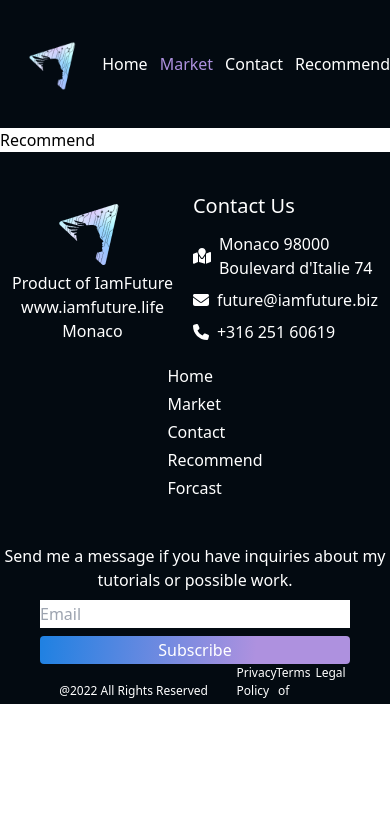
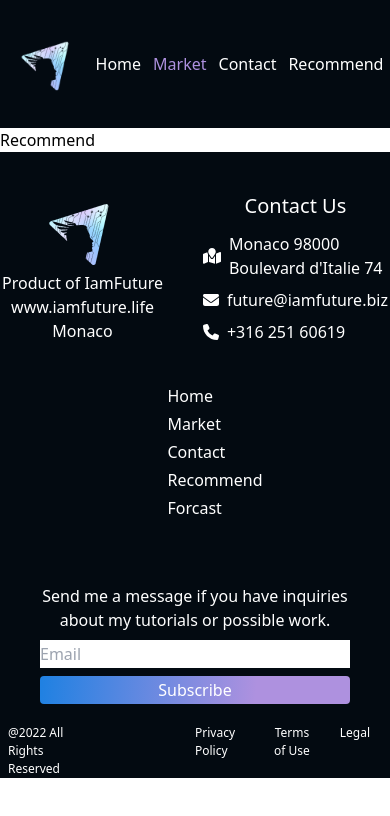
Before and after one commit to Dmitro1997/Foreacasting-landing-page, a React (Create React App) app: page /market in a window 390 px wide. Shown: the top 816 px of the page. Built offline with nearby package versions, Linux system fonts and the light colour scheme.

Commit message:
update mobile responsive

```diff
--- a/src/components/Footer/FooterBar.js
+++ b/src/components/Footer/FooterBar.js
@@ -7,7 +7,7 @@ import { FontAwesomeIcon } from "@fortawesome/react-fontawesome";
 function FooterBar() {
     return(
         <>
-            <div className="bg-[#030A11] pt-10 text-white flex flex-wrap justify-center">
+            <div className="bg-[#030A11] pt-10 text-white flex flex-wrap justify-center gap-5 sm:gap-0">
                 <div className="self-center w-min-[300px] md:w-1/5 text-center">
                     <img src={logo} alt="logo" className="w-[81px] h-[78px] inline-block" ></img>
                     <div>
@@ -21,7 +21,7 @@ function FooterBar() {
                     </div>
                 </div>
                 <div className="self-center w-min-[350px] md:w-1/5 pl-5">
-                    <div className="text-lg mb-3">
+                    <div className="text-center sm:text-left text-lg mb-3">
                         Contact Us
                     </div>
                     <div className="flex mb-2">
@@ -71,8 +71,8 @@ function FooterBar() {
                         Forcast
                     </div>
                 </div>
-                <div className="self-center min-w-[350px] mt-10  md:mt-0 md:w-2/5">
-                    <div className="text-center md:text-left mb-2">
+                <div className="self-center min-w-[300px] mt-10  md:mt-0 md:w-2/5 mb-5 sm:mb-0">
+                    <div className="text-center mb-2 px-5 sm:px-3">
                         Send me a message if you have inquiries about my tutorials or possible work.
                     </div>
                     <div className="mx-10">
@@ -85,21 +85,21 @@ function FooterBar() {
                     </div>
                 </div>
             </div>
-            <div className="bg-[#030A11] text-white h-10 grid grid-cols-7 gap-6">
-                <div className="col-start-2 self-center">
-                    <p className="text-[12px] whitespace-nowrap">
+            <div className="bg-[#030A11] text-white flex justify-between ">
+                <div className="w-[20%] self-center pl-2 sm:pl-5">
+                    <p className="text-[12px] sm:whitespace-nowrap">
                         @2022 All Rights Reserved
                     </p>
                 </div>
-                <div className="col-start-5 col-span-2">
-                    <div className="grid grid-cols-3 gap-6 text-[12px]">
-                        <div>
+                <div className="w-3/6 sm:w-2/5">
+                    <div className="flex justify-between gap-6 text-[12px]">
+                        <div className="text-left">
                             Privacy Policy
                         </div>
                         <div className="text-center">
                             Terms of Use
                         </div>
-                        <div className="text-right">
+                        <div className="text-right pr-5">
                             Legal
                         </div>
                     </div>
--- a/src/components/Navbar/Navbar.js
+++ b/src/components/Navbar/Navbar.js
@@ -15,7 +15,7 @@ function Navbar() {
 
     return (
         <div className="bg-[#030A11] text-white h-32 flex justify-between gap-4">
-            <div className="inline-block pl-6 self-center">
+            <div className="inline-block pl-4 sm:pl-16 self-center">
                 <img src={logo} alt="logo" className="w-[81px] inline-block" ></img>
                 <span className="hidden md:inline">IamFuture</span>
             </div>
```
